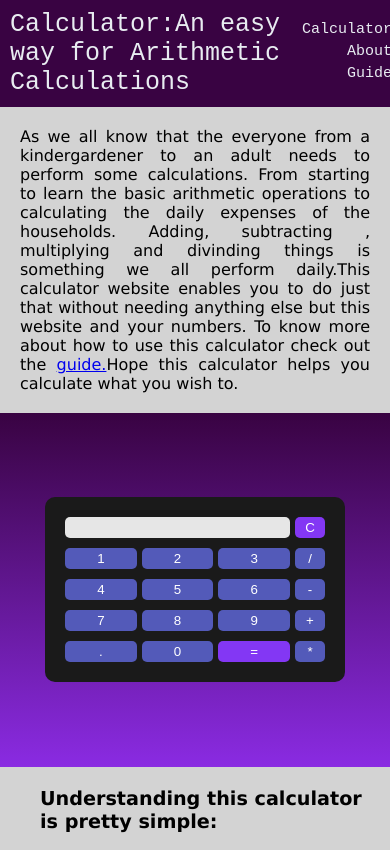
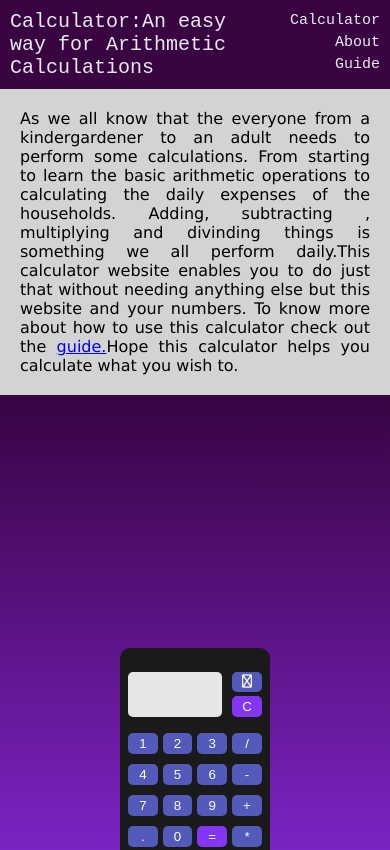
Before and after one commit to Harmehar-kaur/Javascript-Calculator, a plain HTML site: page index.html in a window 390 px wide. Shown: the top 850 px of the page. Drawn offline with Linux system fonts and the light colour scheme.

Commit message:
button add

```diff
--- a/index.html
+++ b/index.html
@@ -5,6 +5,7 @@
     <meta http-equiv="X-UA-Compatible" content="IE=edge">
     <meta name="viewport" content="width=device-width, initial-scale=1.0">
     <link rel="stylesheet" href="./style.css">
+    <link rel="stylesheet" href="https://kit.fontawesome.com/e6b8bf91fa.css" crossorigin="anonymous">
     <title>Homepage | Calculator</title>
 </head>
 
@@ -36,7 +37,10 @@
                 <div class="calculator">
                     <div class="top">
                         <div class="display"></div>
-                        <button class="colored-button">C</button>
+                        <div class="top-buttons">
+                            <button id="back-button"><i class="fa-regular fa-arrow-left"></i></button>
+                            <button id="clear-button" class="colored-button">C</button>
+                        </div>
                     </div>
                     <div class="buttons">
                         <div class="row">
--- a/style.css
+++ b/style.css
@@ -45,6 +45,9 @@
 }
 
 @media screen and (max-width:990px) {
+    .pageheader .pageheading{
+        font-size:20px;
+    }
     .pageheader .navmenu {
         flex-direction: column;
         flex-wrap: wrap;
@@ -54,6 +57,28 @@
         font-size: 15px;
         text-align: right;
         margin-bottom: 5px;
+    }
+}
+
+@media screen and (max-width:400px){
+    .pageheader .navmenu{
+        width: 300px;
+    }
+    .pageheader .navmenu a{
+        font-size: 15px;
+        text-align: right;
+        margin-bottom: 5px;
+    }
+}
+
+@media screen and (max-width:300px){
+    .pageheader .navmenu{
+        width: 250px;
+    }
+    .pageheader .navmenu a{
+        font-size: 8pxpx;
+        text-align: right;
+        margin-bottom: 2px;
     }
 }
 
@@ -121,9 +146,19 @@
     padding: 3px 3px;
 }
 
-.calculator .top button {
+.calculator .top button{
     width: 30px;
     margin-left: 5px;
+}
+
+.top-buttons {
+    display: flex;
+}
+
+#back-button {
+    display: flex;
+    justify-content: center;
+    align-items: center;
 }
 
 .calculator .row {
@@ -142,6 +177,39 @@
 .calculator .row button:last-of-type {
     width: 30px;
     flex: unset;
+}
+
+@media screen and (max-width:600px){
+    #calculator-container .calculator {
+        width: 150px;
+        margin: auto;
+        padding: 1.5rem 0.5rem;
+        padding-bottom: 15px;
+        border-radius: 10px;
+        margin-top: 20vh;
+    }
+
+    .calculator .top {
+        display: flex;
+        flex-wrap: wrap;
+        justify-content:end;
+        align-content: space-around;
+        margin-bottom: 1rem;
+        gap: 0.3rem;
+
+    }
+
+    .calculator .top .display {
+        display: flex;
+        overflow: scroll;
+    }
+
+    .top-buttons {
+        display: flex;
+        flex-direction: column;
+        gap: 0.3rem;
+    }
+
 }
 
 #guidetousethecalculator{
```
